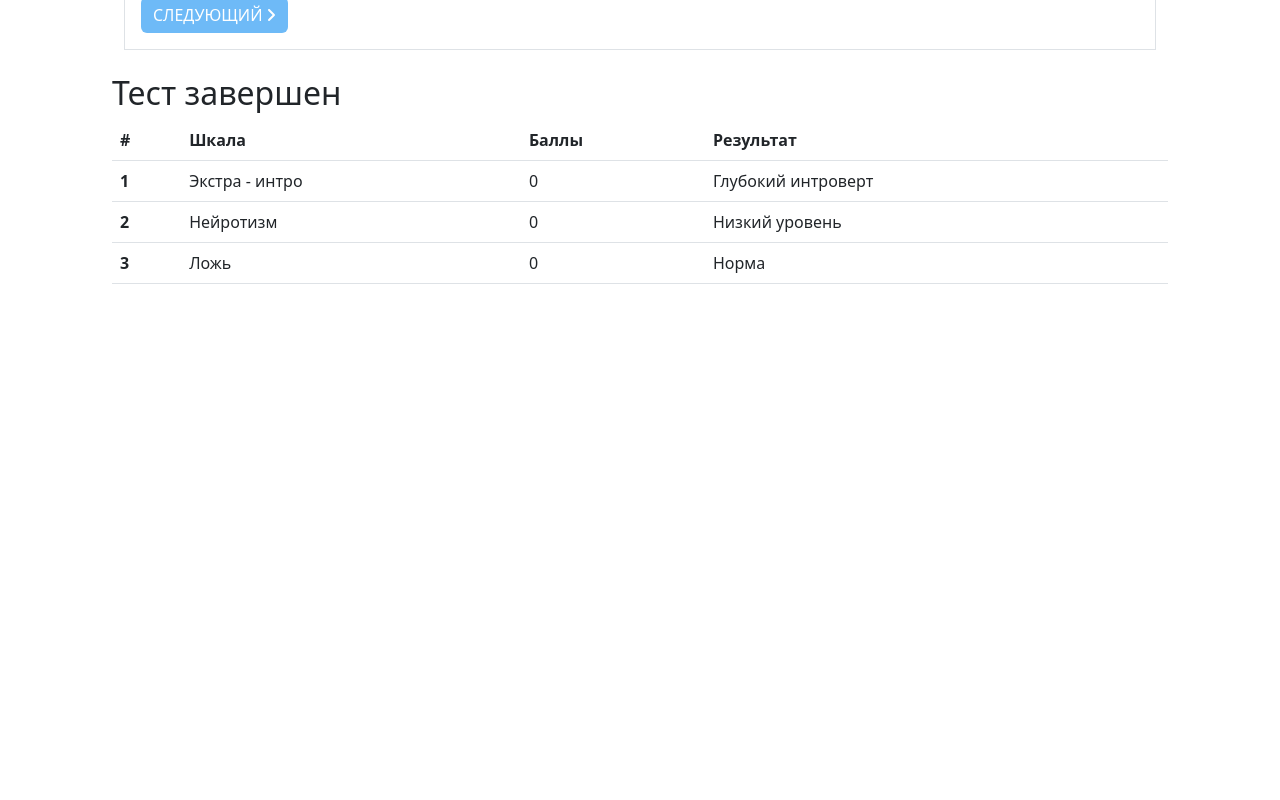
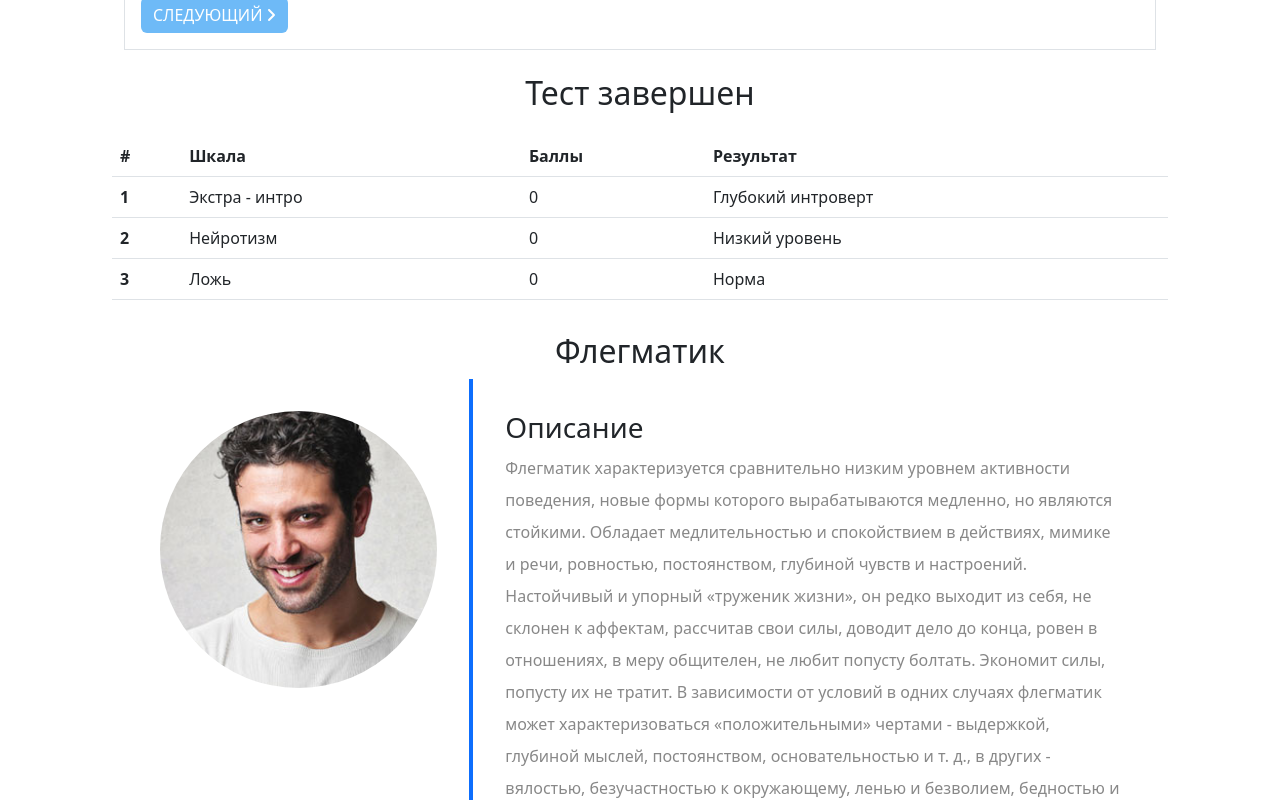
Before and after one commit to eugened503/psy-passport, a Vue app in the folder frontend/: page /eysenck in a window 1280 px wide. Shown: the part 420-1220 px from the top of the page. Before the commit the page ends 893 px from the top, so only its background shows below. Built offline with nearby package versions, Linux system fonts and the light colour scheme; sample sign-in values are in the browser's storage; what highcharts-vue would draw is missing.

Commit message:
добавлены для DescTemp

```diff
--- a/frontend/src/components/DescTemp.vue
+++ b/frontend/src/components/DescTemp.vue
@@ -8,10 +8,10 @@
       <div v-if="description.name === activeName">
         <h2 class="text-center color-primary">{{ description.name }}</h2>
         <div class="row">
-          <div class="col-lg-4 col-md-4 col-sm-12">
-            <img :src="getImgUrl(description.image)" class="img-fluid" />
+          <div class="col-lg-4 col-md-4 col-sm-12 wrapper">
+            <img :src="getImgUrl(description.image)" />
           </div>
-          <div class="col-lg-8 col-md-8 col-sm-12 desc">
+          <div class="col-lg-8 col-md-8 col-sm-12 desc wrapper">
             <h3>Описание</h3>
             <p>
               {{ description.text }}
@@ -94,33 +94,57 @@ export default {
   //margin: 4em 0;
   padding: 1em;
   position: relative;
-}
-.about h1 {
+
+  h1 {
     color: #0d6efd;
     //margin: 2em;
   }
-.about img {
-  //flex: 0 0 270px;
-  height: 100%;
+  img {
+    height: auto;
     width: 100%;
     border-radius: 50%;
-  //object-fit: contain;
+
+    @media (max-width: 765px) {
+      margin: 10px 0;
     }
-.about span {
+  }
+
+  span {
     display: block;
     color: #888;
     position: absolute;
     left: 12%;
   }
-.about .desc {
+
+  .wrapper {
     padding: 2em;
+
+    @media (max-width: 765px) {
+      border-left: none;
+      padding: 0;
+    }
+
+    h3 {
+      @media (max-width: 765px) {
+        text-align: center;
+      }
+    }
+  }
+
+  .desc {
     border-left: 4px solid #0d6efd;
+
+    @media (max-width: 765px) {
+      border-left: none;
     }
-.about .desc h3 {
-  color: #0d6efd;
-}
-.about .desc p {
+
+    p {
       line-height: 2;
       color: #888;
+      text-align: left;
+      padding-left: 0;
+      padding-right: 0;
+    }
+  }
 }
 </style>
--- a/frontend/src/components/UserInfo.vue
+++ b/frontend/src/components/UserInfo.vue
@@ -74,9 +74,11 @@ export default {
 <style lang="scss" scoped>
 .card {
   hr {
+    height: 2px;
     border: 0;
     opacity: 1;
     width: 100%;
+    background-color: #2196f3;
   }
 }
 </style>
--- a/frontend/src/main.scss
+++ b/frontend/src/main.scss
@@ -38,14 +38,6 @@ a:hover {
   background-color: #2196f3 !important;
   font-weight: 800;
   text-align: center;
-}
-
-hr {
-  width: 150px;
-  height: 2px;
-  background-color: #2196f3;
-  border: 0;
-  margin-bottom: 80px;
 }
 
 section {
--- a/frontend/src/views/EysenckTest.vue
+++ b/frontend/src/views/EysenckTest.vue
@@ -21,7 +21,8 @@
       <div class="mt-4">
         <!-- <div v-if="questionIndex === questions.length && pointsLie <= 4"> -->
         <h2>Тест завершен</h2>
-        <TableResults :results="results" />
+        <TableResults class="mt-4" :results="results" />
+        <DescTemp :activeName="temperament" />
       </div>
       <div v-if="questionIndex === questions.length && pointsLie > 4">
         <h3 class="text-danger">
@@ -43,7 +44,7 @@
 import questions from "@/data/questions.json";
 //import Highcharts from "@/components/Highcharts.vue";
 //import TableQuiz from "@/components/TableQuiz.vue";
-//import DescTemp from "@/components/DescTemp.vue";
+import DescTemp from "@/components/DescTemp.vue";
 //import DescEI from "@/components/DescEI.vue";
 //import DescNeuro from "@/components/DescNeuro.vue";
 import ProgressBar from "@/components/ProgressBar.vue";
@@ -55,7 +56,7 @@ export default {
   components: {
     //Highcharts,
     //TableQuiz,
-    //DescTemp,
+    DescTemp,
     //DescEI,
     //DescNeuro,
     ProgressBar,
@@ -339,6 +340,13 @@ export default {
     min-height: 87px;
     width: 80%;
   }
+
+  h2 {
+    text-align: center;
+    // @media (max-width: 765px) {
+    //   text-align: center;
+    // }
+  }
   .quiz-enter-active {
     animation: iconIn 0.3s;
   }
```
Lines whose indentation alone changed are shown as unchanged.
